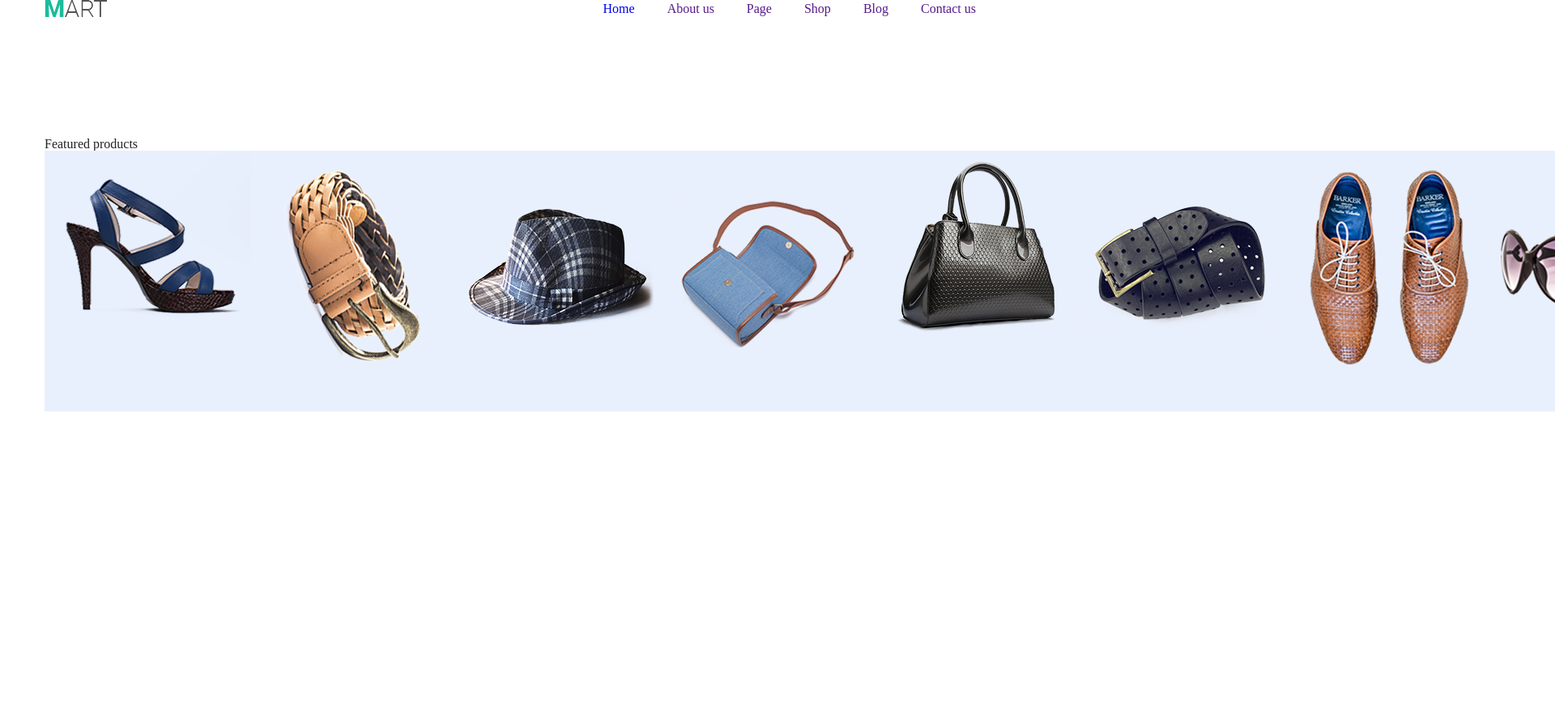
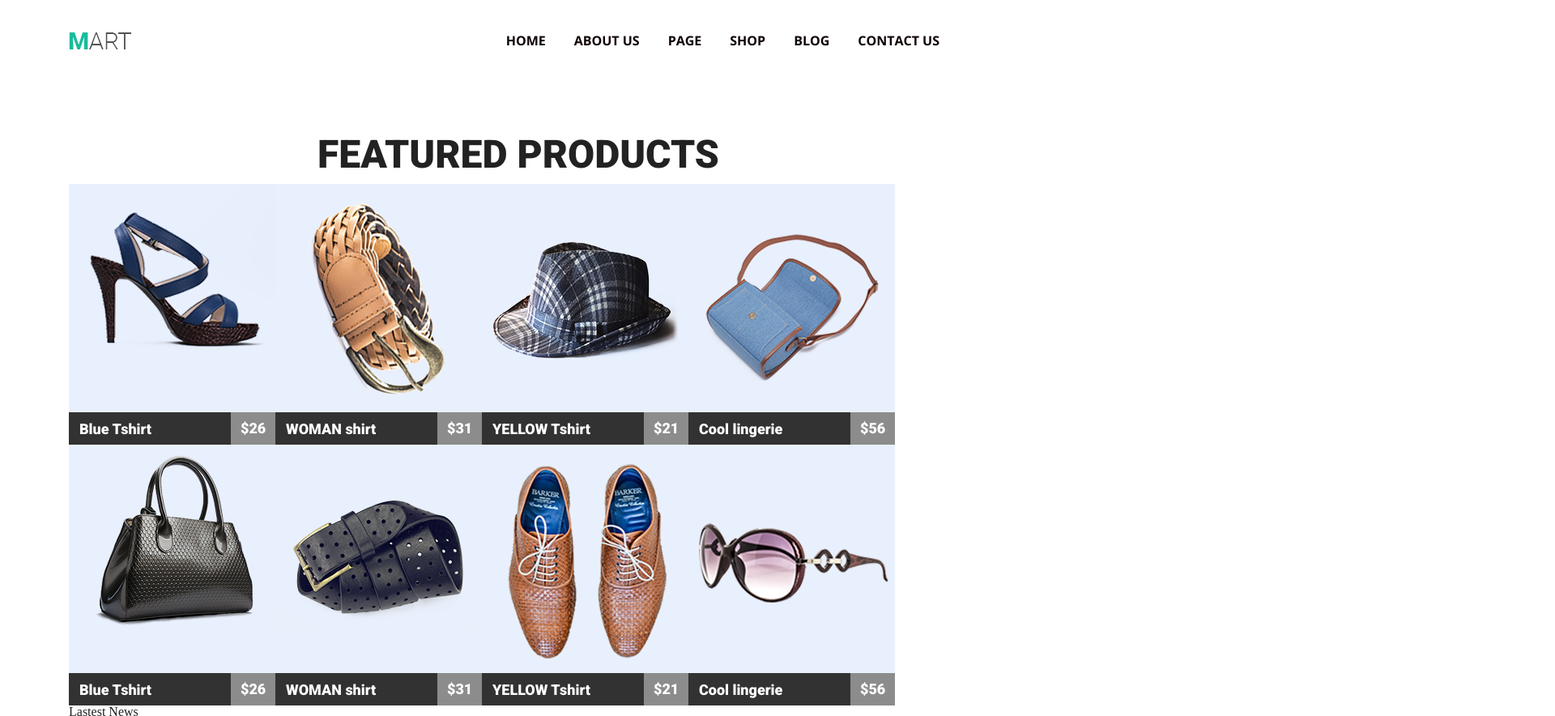
Before and after one commit to WerewolfDevLearn/goit-markup-hw-04-mart, a plain HTML site: page index.html in a window 1280 px wide. Shown: the top 884 px of the page at 81% size, 1920 px wide, since content can reach past the window. Before the commit the page ends 800 px from the top, so only its background shows below. Drawn offline with nearby package versions, Linux system fonts and the light colour scheme.

Commit message:
add font style and product style

```diff
--- a/css/style.css
+++ b/css/style.css
@@ -1,41 +1,126 @@
 :root {
   --text-color: #555252;
   --accent-color: #1abc9c;
+  --menu-text-color: #0f0101;
+  --heading-text-color: #515151;
+  --product-heading-text-color: #fff;
+  --signature-price-bg-color: #8c8c8c;
+  --signature-name-bg-color: #323232;
+  --signature-price-bg-focus-color: #7fd9c7;
+  --primary-font: 'Open Sans', sans-serif;
+  --signature-font: 'Roboto', sans-serif;
+
   --text-size: 14px;
-  --signature-size: 18px;
+  --button-text-size: 16px;
+  --product-signature-size: 18px;
+  --blog-signature-font-size: 18px;
+  --headi-font-size: 48px;
 }
-.header {
-  min-height: 170px;
+/* general style */
+html {
+  box-sizing: border-box;
 }
-.flex {
-  display: flex;
-  align-items: center;
+
+* {
+  box-sizing: inherit;
+}
+
+.header{
+  height: 155px;
+  padding-top: 40px;
 }
 
 .container {
-  width: 1170px;
+  width: 1110px;
+  margin-right: auto;
   margin-left: auto;
-  margin-right: auto;
 }
-.products {
+.flex{
   display: flex;
-  align-items: center;
+}
+/* Header */
+.logo{
+  padding-right: 400px;
 }
 
 .site-nav {
+  font-family: var(--primary-font);
+  text-transform: uppercase;
+  font-weight: 800;
+  line-height: 11px;
   display: flex;
-  list-style: none;
+  align-items: center;
   margin-left: auto;
 }
-.site-nav .link {
-  padding: 20px;
-}
-.logo {
-  display: inline-block;
-}
+
 .link {
   text-decoration: none;
+  color: var(--menu-text-color);
+  padding-right: 35px;
 }
-.products a {
+.link:hover,
+.link:focus {
+  color: var(--accent-color);
+}
+.section-heading {
+  font-family: var(--signature-font);
+  font-size: var(--headi-font-size);
+  text-transform: uppercase;
+  line-height: 1.5;
+  font-weight: 900;
+  text-align: center;
+}
+
+.list-of-products {
   display: flex;
+  flex-wrap: wrap;
 }
+
+/* Product */
+.product{
+
+}
+.product-link {
+  width: 255px;
+  height: 322px;
+  display: flex;
+  flex-wrap: wrap;
+  align-items: flex-end;
+  text-decoration: none;
+  font-family: var(--signature-font);
+  font-weight: 900;
+  font-size: 18px;
+  line-height: 32px;
+}
+.product-link img {
+  position: absolute;
+}
+.product-link h3,
+.product-link p {
+  position: relative;
+  display: flex;
+  height: 40px;
+}
+
+.product-link h3 {
+  width: 200px;
+  align-items: center;
+  padding: 14px 29px 13px 13px;
+  color: var(--product-heading-text-color);
+  background-color: var(--signature-name-bg-color);
+}
+
+.product-link p {
+  width: 55px;
+  align-items: center;
+  padding: 12px;
+  color: var(--product-heading-text-color);
+  background-color: var(--signature-price-bg-color);
+ }
+.product-link:hover p,
+.product-link:focus p{
+background-color: var(--signature-price-bg-focus-color);
+}
+.product-link:hover h3,
+.product-link:focus h3 {
+  background-color: var(--accent-color);
--- a/index.html
+++ b/index.html
@@ -3,14 +3,17 @@
   <head>
     <meta charset="UTF-8" />
     <title>goit-markup-hw-04-mart</title>
+    <link
+      href="https://fonts.googleapis.com/css?family=Open+Sans:300,400,600,700%7CRoboto:400,900&display=swap"
+      rel="stylesheet"
+    />
     <link rel="stylesheet" href="./css/reset.css" />
-    <link rel="stylesheet" href="./css/normalize.css" />
     <link rel="stylesheet" href="./css/style.css" />
   </head>
   <body>
-    <header class="header container">
-      <nav class="flex">
-        <a href="#"><img src="./images/Logo.png" alt="Logo" class="logo"/></a>
+    <header class="header">
+      <nav class="container flex">
+        <a href="#" class="logo"><img src="./images/Logo.png" alt="Logo"/></a>
         <ul class="site-nav">
           <li><a href="/" class="link">Home</a></li>
           <li><a href="" class="link">About us</a></li>
@@ -23,50 +26,107 @@
     </header>
     <main>
       <section class="container">
-        <h2 class="heading">Featured products</h2>
-        <ul class="container products ">
-          <li>
-            <a href="">
-              <img src="./images/products/prdct01.png" alt="shoes" />
+        <section class="products">
+          <h2 class="section-heading container">Featured products</h2>
+          <ul class="list-of-products">
+            <li class="product">
+              <a href="#" class="product-link">
+                <img src="./images/products/prdct01.png" alt="shoes" width="255px" />
+                <h3>Blue Tshirt</h3>
+                <p>$26</p>
               </a>
             </li>
-          <li>
-            <a href="">
-              <img src="./images/products/prdct02.png" alt="belt" />
+            <li class="product">
+              <a href="#" class="product-link">
+                <img src="./images/products/prdct02.png" alt="belt" width="255px" />
+                <h3>WOMAN shirt</h3>
+                <p>$31</p>
               </a>
             </li>
-          <li>
-            <a href="">
-              <img src="./images/products/prdct03.png" alt="hat" />
+            <li class="product">
+              <a href="#" class="product-link">
+                <img src="./images/products/prdct03.png" alt="hat" width="255px" />
+                <h3>YELLOW Tshirt</h3>
+                <p>$21</p>
               </a>
             </li>
-          <li>
-            <a href="">
-              <img src="./images/products/prdct04.png" alt="bag" />
+            <li class="product">
+              <a href="#" class="product-link">
+                <img src="./images/products/prdct04.png" alt="bag" width="255px" />
+                <h3>Cool lingerie</h3>
+                <p>$56</p>
               </a>
             </li>
-          <li>
-            <a href="">
-              <img src="./images/products/prdct06.png" alt="bag" />
+            <li class="product">
+              <a href="#" class="product-link">
+                <img src="./images/products/prdct06.png" alt="bag" width="255px" />
+                <h3>Blue Tshirt</h3>
+                <p>$26</p>
               </a>
             </li>
-          <li>
-            <a href="">
-              <img src="./images/products/prdct07.png" alt="belt" />
+            <li class="product">
+              <a href="#" class="product-link">
+                <img src="./images/products/prdct07.png" alt="belt" width="255px" />
+                <h3>WOMAN shirt</h3>
+                <p>$31</p>
               </a>
             </li>
-          <li>
-            <a href="">
-              <img src="./images/products/prdct09.png" alt="shoes" />
+            <li class="product">
+              <a href="#" class="product-link">
+                <img src="./images/products/prdct09.png" alt="shoes" width="255px" />
+                <h3>YELLOW Tshirt</h3>
+                <p>$21</p>
               </a>
             </li>
-          <li>
-            <a href="">
-              <img src="./images/products/prdct10.png" alt="googles" />
+            <li class="product">
+              <a href="#" class="product-link">
+                <img src="./images/products/prdct10.png" alt="googles" width="255px" />
+                <h3>Cool lingerie</h3>
+                <p>$56</p>
               </a>
             </li>
           </ul>
         </section>
+        <section class="News">
+          <h2>Lastest News</h2>
+          <ul class="list of articles">
+            <li class="articles">
+              <img src="./images/blog/blog01.png" alt="laptop with map" width="350px" />
+              <h3>Lorem ipsum dolor sit, amet consectetur adipisicing elit. Odio, cumque?</h3>
+              <p>
+                Lorem ipsum dolor sit amet consectetur, adipisicing elit. Odit necessitatibus error
+                repellat quidem ducimus? Numquam, eius dicta. Delectus ex fuga aliquam quo
+                dignissimos, obcaecati atque mollitia, cumque quia deserunt corrupti.
+              </p>
+              <button>Read More</button>
+            </li>
+            <li class="articles">
+              <img
+                src="./images/blog/blog02.png"
+                alt="two girls are reading something "
+                width="347px"
+              />
+              <h3>Lorem ipsum dolor sit, amet consectetur adipisicing elit. Odio, cumque?</h3>
+              <p>
+                Lorem ipsum dolor sit amet consectetur, adipisicing elit. Odit necessitatibus error
+                repellat quidem ducimus? Numquam, eius dicta. Delectus ex fuga aliquam quo
+                dignissimos, obcaecati atque mollitia, cumque quia deserunt corrupti.
+              </p>
+              <button>Read More</button>
+            </li>
+            <li class="articles">
+              <img src="./images/blog/blog03.png" alt="Buss passing by" width="347px" />
+              <h3>Lorem ipsum dolor sit, amet consectetur adipisicing elit. Odio, cumque?</h3>
+              <p>
+                Lorem ipsum dolor sit amet consectetur, adipisicing elit. Odit necessitatibus error
+                repellat quidem ducimus? Numquam, eius dicta. Delectus ex fuga aliquam quo
+                dignissimos, obcaecati atque mollitia, cumque quia deserunt corrupti.
+              </p>
+              <button>Read More</button>
+            </li>
+          </ul>
+        </section>
+      </section>
     </main>
   </body>
 </html>
```
Lines whose indentation alone changed are shown as unchanged.
